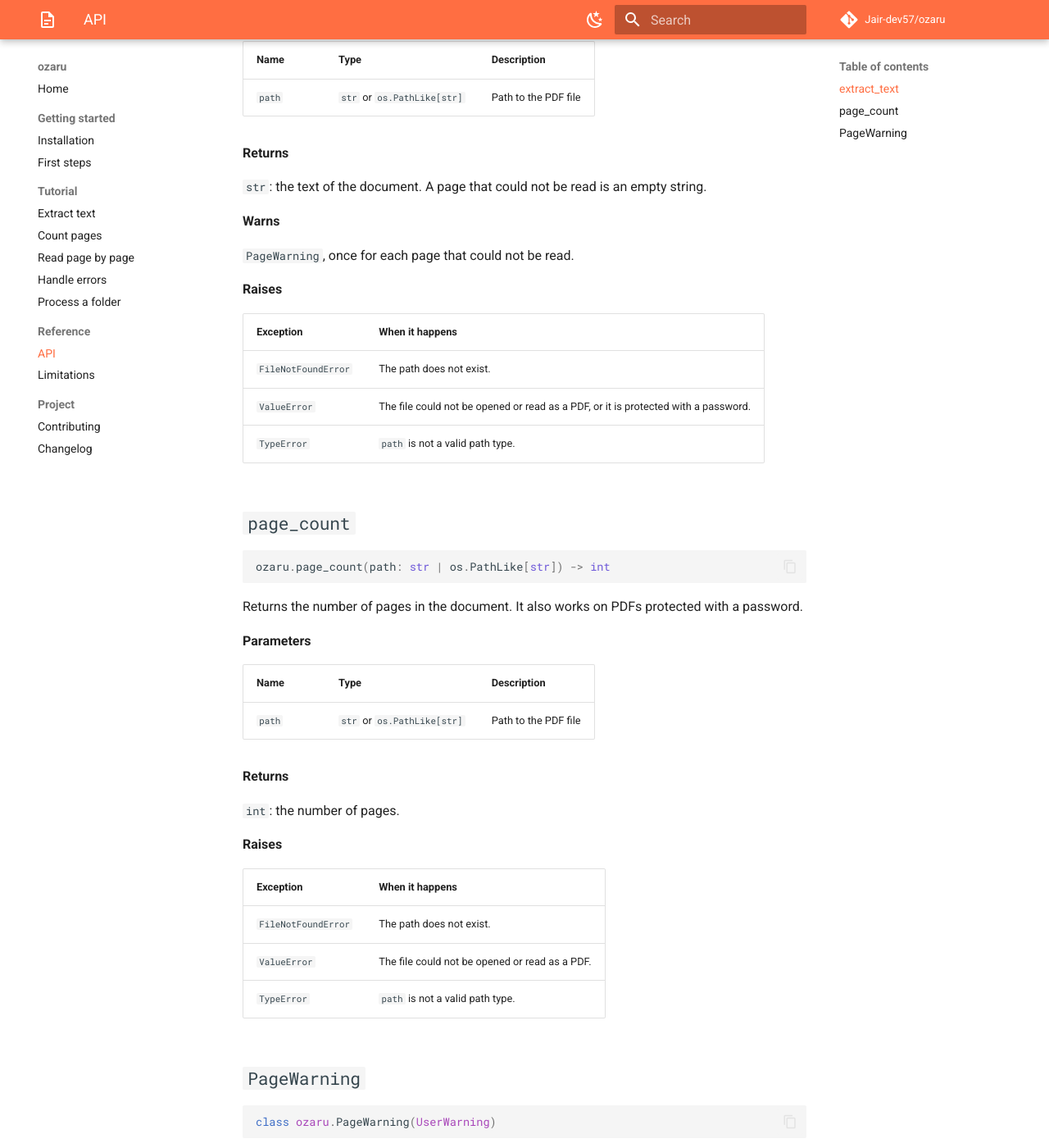
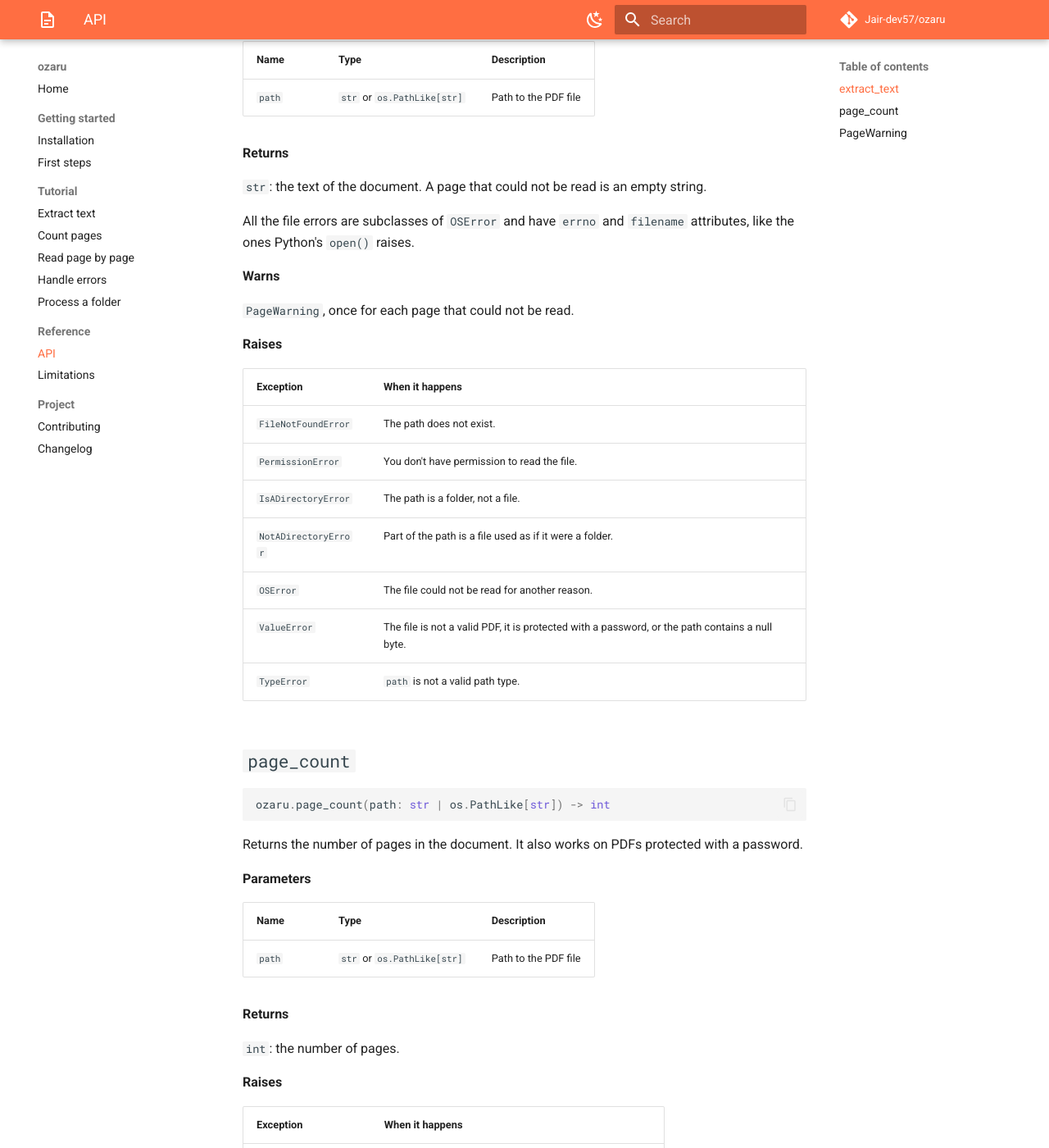
Before and after one commit to Jair-dev57/ozaru, an MkDocs documentation site: the page built from docs/reference/api.md, in a window 1280 px wide and 1400 px high, scrolled down 478 px. Shown: the whole window at 82% size. Built offline with MkDocs 1.6.1 and Material for MkDocs 9.7.7, drawn with Linux system fonts in a browser that asks for light colours; comment, search, counter and statistics services are not loaded; some of the changed text lies outside the part shown.

Commit message:
Raise precise exceptions for file errors
Permission problems and directories raised ValueError. Read the file in
ozaru and map each OS error to the exception Python's open() raises,
with errno and filename: FileNotFoundError, PermissionError,
IsADirectoryError, NotADirectoryError or OSError. A null byte in the
path raises ValueError.

Co-Authored-By: Claude Opus 5.5 <noreply@anthropic.com>

```diff
--- a/docs/reference/api.md
+++ b/docs/reference/api.md
@@ -26,17 +26,24 @@ character (`\f`).
 `str`: the text of the document. A page that could not be read is an empty
 string.
 
+All the file errors are subclasses of `OSError` and have `errno` and `filename`
+attributes, like the ones Python's `open()` raises.
+
 **Warns**
 
 `PageWarning`, once for each page that could not be read.
 
 **Raises**
 
-| Exception           | When it happens                                |
-|---------------------|------------------------------------------------|
-| `FileNotFoundError` | The path does not exist.                       |
-| `ValueError`        | The file could not be opened or read as a PDF, or it is protected with a password. |
-| `TypeError`         | `path` is not a valid path type.               |
+| Exception            | When it happens                                         |
+|----------------------|---------------------------------------------------------|
+| `FileNotFoundError`  | The path does not exist.                                |
+| `PermissionError`    | You don't have permission to read the file.             |
+| `IsADirectoryError`  | The path is a folder, not a file.                       |
+| `NotADirectoryError` | Part of the path is a file used as if it were a folder. |
+| `OSError`            | The file could not be read for another reason.          |
+| `ValueError`         | The file is not a valid PDF, it is protected with a password, or the path contains a null byte. |
+| `TypeError`          | `path` is not a valid path type.                        |
 
 ## `page_count`
 
@@ -59,11 +66,15 @@ a password.
 
 **Raises**
 
-| Exception           | When it happens                                |
-|---------------------|------------------------------------------------|
-| `FileNotFoundError` | The path does not exist.                       |
-| `ValueError`        | The file could not be opened or read as a PDF. |
-| `TypeError`         | `path` is not a valid path type.               |
+| Exception            | When it happens                                         |
+|----------------------|---------------------------------------------------------|
+| `FileNotFoundError`  | The path does not exist.                                |
+| `PermissionError`    | You don't have permission to read the file.             |
+| `IsADirectoryError`  | The path is a folder, not a file.                       |
+| `NotADirectoryError` | Part of the path is a file used as if it were a folder. |
+| `OSError`            | The file could not be read for another reason.          |
+| `ValueError`         | The file is not a valid PDF, or the path contains a null byte. |
+| `TypeError`          | `path` is not a valid path type.                        |
 
 ## `PageWarning`
 
```
Also changed, not shown: README.md (+9 -4 lines), docs/changelog.md (+8 -0 lines), docs/tutorial/handle-errors.md (+27 -4 lines), 4 other files.
